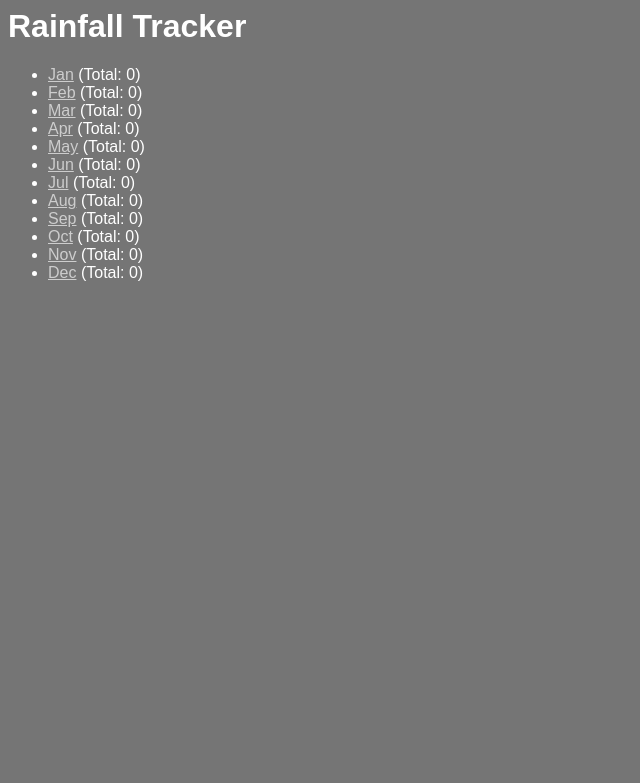
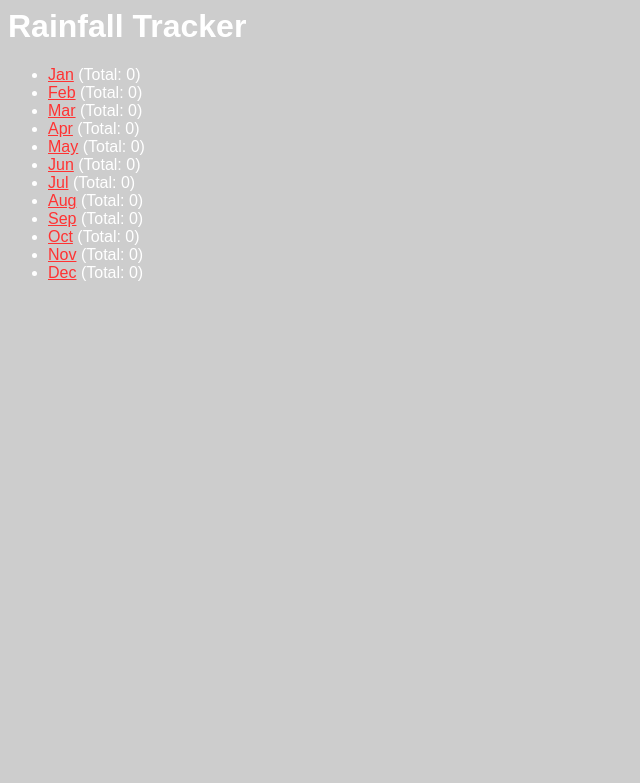
Before and after one commit to NotLawson/rainfall-tracker, a Flask app: page / in a window 1280 px wide. Shown: the top 783 px of the page, without its empty margins (0-640 px from the left). Run offline with Flask 3, Linux system fonts and the light colour scheme.

Commit message:
change colours

```diff
--- a/static/css.css
+++ b/static/css.css
@@ -4,12 +4,12 @@ p, h1, h2, li {
 }
 a {
     font-family: sans-serif;
-    color: rgb(205, 205, 205)
+    color: rgb(255, 50, 50)
 }
 a:hover {
     font-family: sans-serif;
-    color:rgb(105, 105, 105)
+    color:rgb(205, 205, 205)
 }
 body {
-    background-color: rgb(117, 117, 117);
+    background-color: rgb(205, 205, 205);
 }
```
